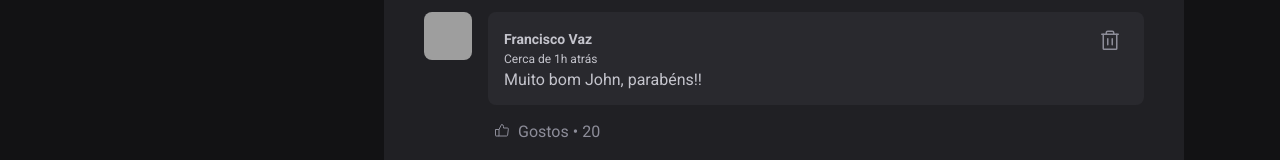
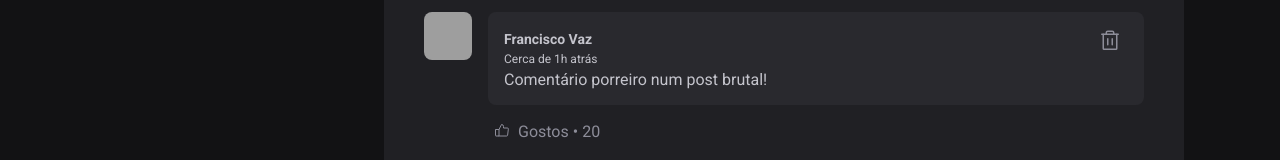
Before and after one commit to franciscovaz/react-fundamentals, a React (Vite) app: page / in a window 1280 px wide. Shown: the part 573-733 px from the top of the page. Built offline with nearby package versions, Linux system fonts and the light colour scheme; grey boxes are pictures that could not be loaded.

Commit message:
add new comment instead numbers

```diff
--- a/src/components/Comment.jsx
+++ b/src/components/Comment.jsx
@@ -21,7 +21,7 @@ export function Comment({content}) {
                             <Trash size={24}/>
                         </button>
                     </header>
-                    <p>Muito bom John, parabéns!!</p>
+                    <p>{content}</p>
                 </div>
 
                 <footer>
--- a/src/components/Post.jsx
+++ b/src/components/Post.jsx
@@ -23,7 +23,11 @@ export function Post ({author, publishedAt, content}) {
     function handleCreateNewComment() {
         event.preventDefault();
 
-        setComments([...comments, comments.length + 1]);
+        const newCommentText = event.target.comment.value;
+
+        setComments([...comments, newCommentText]);
+
+        event.target.comment.value = '';
     }
 
     return (
@@ -57,6 +61,7 @@ export function Post ({author, publishedAt, content}) {
                 <strong>Deixa o teu feedback</strong>
 
                 <textarea
+                    name="comment"
                     placeholder='Deixa um comentário'
                 />
 
```
